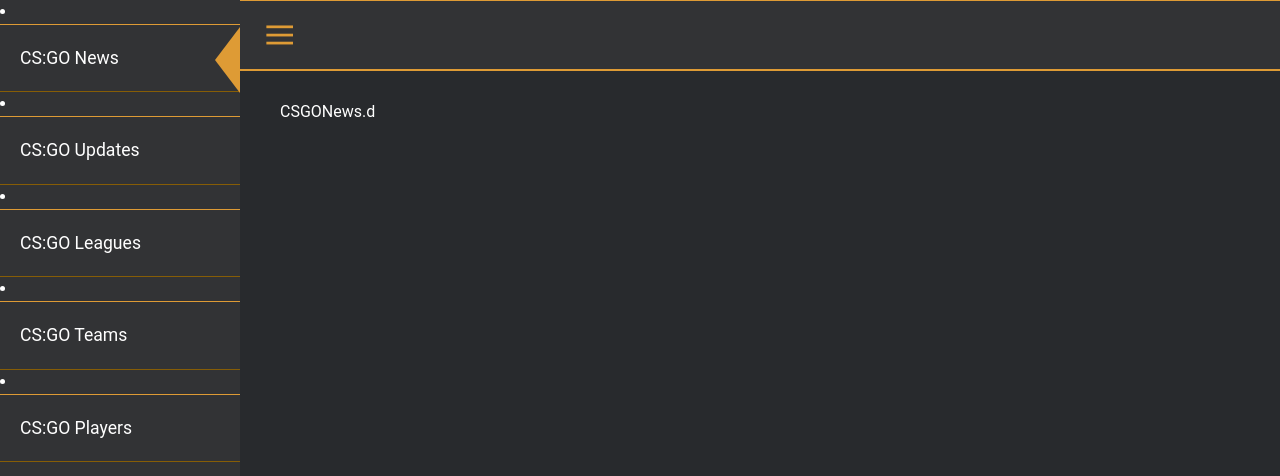
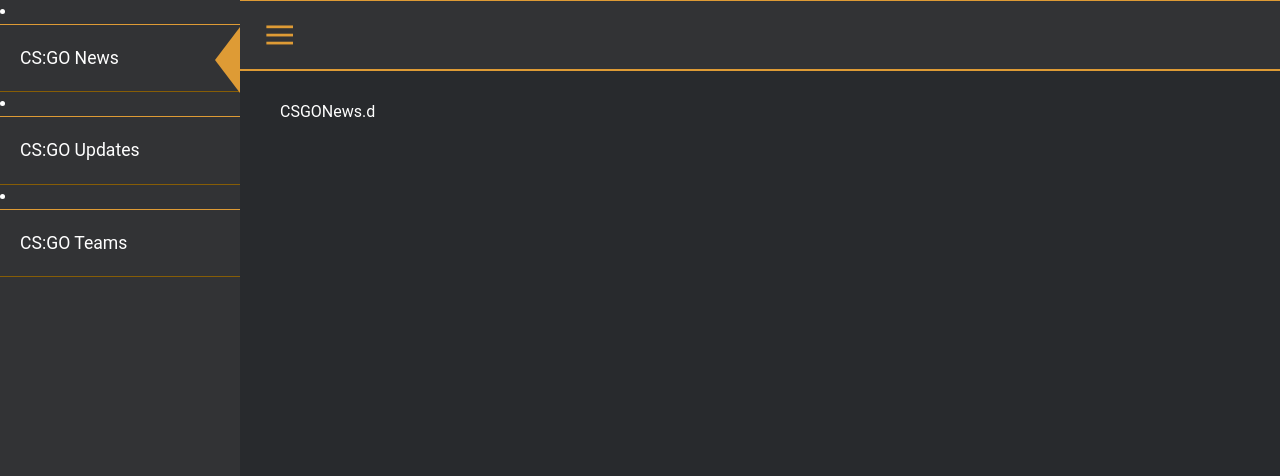
Before and after one commit to Underewarrr/tactical-titans-cs, a Next.js app: page /components/SideMenu.d in a window 1280 px wide. Shown: the top 476 px of the page. Built offline with nearby package versions, Linux system fonts and the light colour scheme.

Commit message:
Refac: Remove variavel nao usada.

```diff
--- a/pages/components/Article.d.jsx
+++ b/pages/components/Article.d.jsx
@@ -2,8 +2,6 @@
 import { Card, Button } from 'react-bootstrap';
 
 const Article = ({ title, content, imageUrl, url }) => {
-  const sanitizedContent = content.replace('./*.png', '');
-
   return (
     <Card className="text-white bg-dark">
       {imageUrl && <Card.Img variant="top" src={imageUrl} alt="" />}
@@ -13,7 +11,7 @@
             {title}
           </a>
         </Card.Title>
-        <Card.Text>{sanitizedContent}</Card.Text>
+        <Card.Text>{content}</Card.Text>
         <div className="d-flex justify-content-end">
           <Button variant="outline-light" className="mr-2">
             Comment
--- a/pages/components/SideMenu.d.jsx
+++ b/pages/components/SideMenu.d.jsx
@@ -79,9 +79,7 @@
           <div id="listView" className="list">
             <li className={activeItem === 'CS:GO News' ? 'list-item-active' : ''} onClick={(e) => this.handleMenuItemClick(e, 'CS:GO News')}><a href="#">CS:GO News</a></li>
             <li className={activeItem === 'CS:GO Updates' ? 'list-item-active' : ''} onClick={(e) => this.handleMenuItemClick(e, 'CS:GO Updates')}><a href="#">CS:GO Updates</a></li>
-            <li className={activeItem === 'CS:GO Leagues' ? 'list-item-active' : ''} onClick={(e) => this.handleMenuItemClick(e, 'CS:GO Leagues')}><a href="#">CS:GO Leagues</a></li>
-            <li className={activeItem === 'CS:GO Teams' ? 'list-item-active' : ''} onClick={(e) => this.handleMenuItemClick(e, 'CS:GO Teams')}><a href="#">CS:GO Teams</a></li>
-            <li className={activeItem === 'CS:GO Players' ? 'list-item-active' : ''} onClick={(e) => this.handleMenuItemClick(e, 'CS:GO Players')}><a href="#">CS:GO Players</a></li>
+            <li className={activeItem === 'CS:GO Leagues' ? 'list-item-active' : ''} onClick={(e) => this.handleMenuItemClick(e, 'CS:GO Leagues')}><a href="#">CS:GO Teams</a></li>
           </div>
         </div>
 
```
Also changed, not shown: 1 other file (tests, documents, lock files or other folders).
